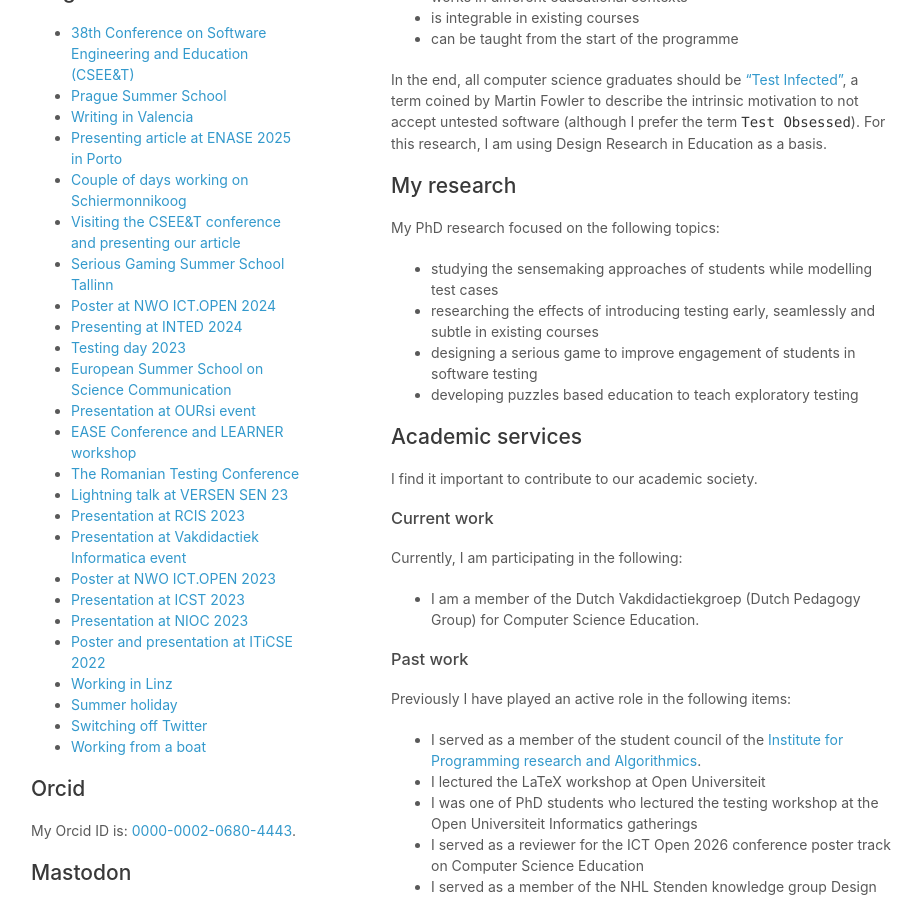
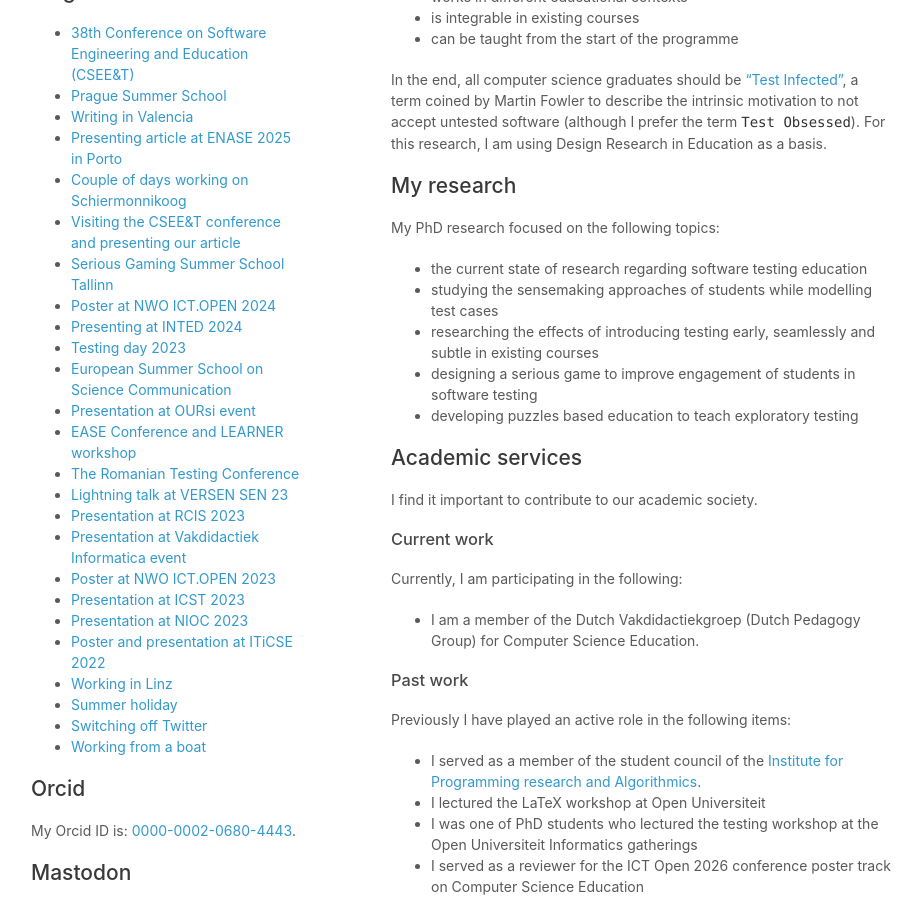
Before and after one commit to nielsdoorn/nielsdoorn.github.io, a Jekyll site: the page built from index.md, in a window 1280 px wide and 900 px high, scrolled down 660 px. Shown: the whole window, without its empty margins (179-1101 px from the left). Built offline with Jekyll 4.4.1, drawn with Linux system fonts in a browser that asks for light colours; our own code applies the rules of GitHub Pages for plain Markdown files; a script that is not in the unit is left out.

Commit message:
addition

```diff
--- a/index.md
+++ b/index.md
@@ -25,6 +25,7 @@ For this research, I am using Design Research in Education as a basis.
 
 My PhD research focused on the following topics:
 
+- the current state of research regarding software testing education
 - studying the sensemaking approaches of students while modelling test cases
 - researching the effects of introducing testing early, seamlessly and subtle in existing courses
 - designing a serious game to improve engagement of students in software testing
```
